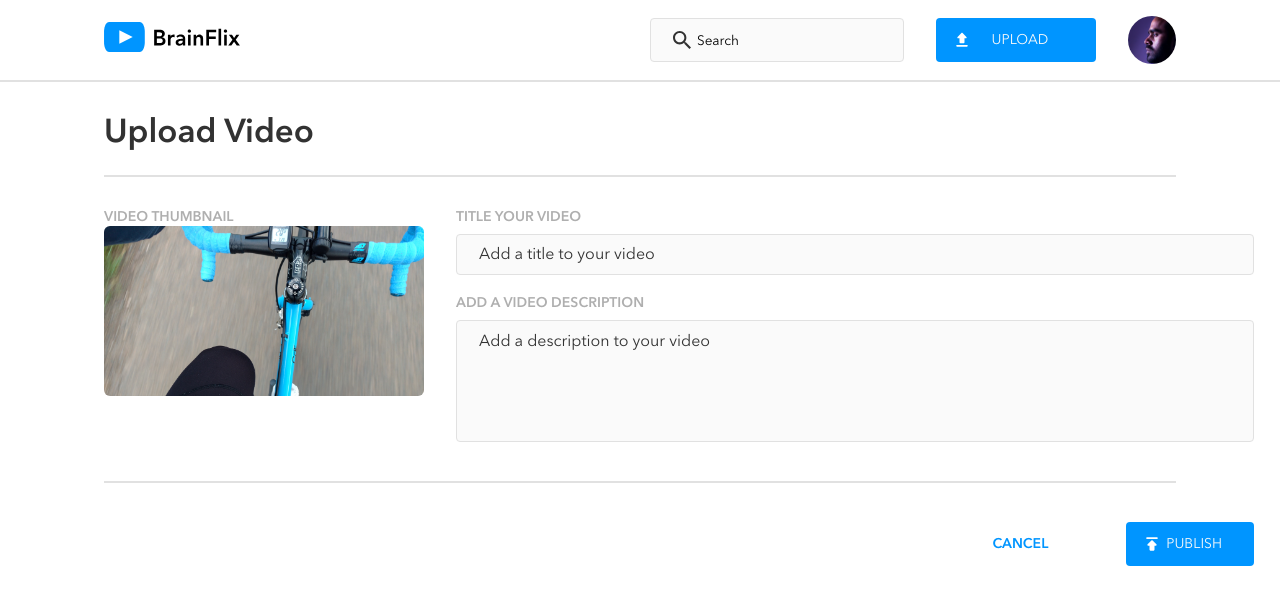
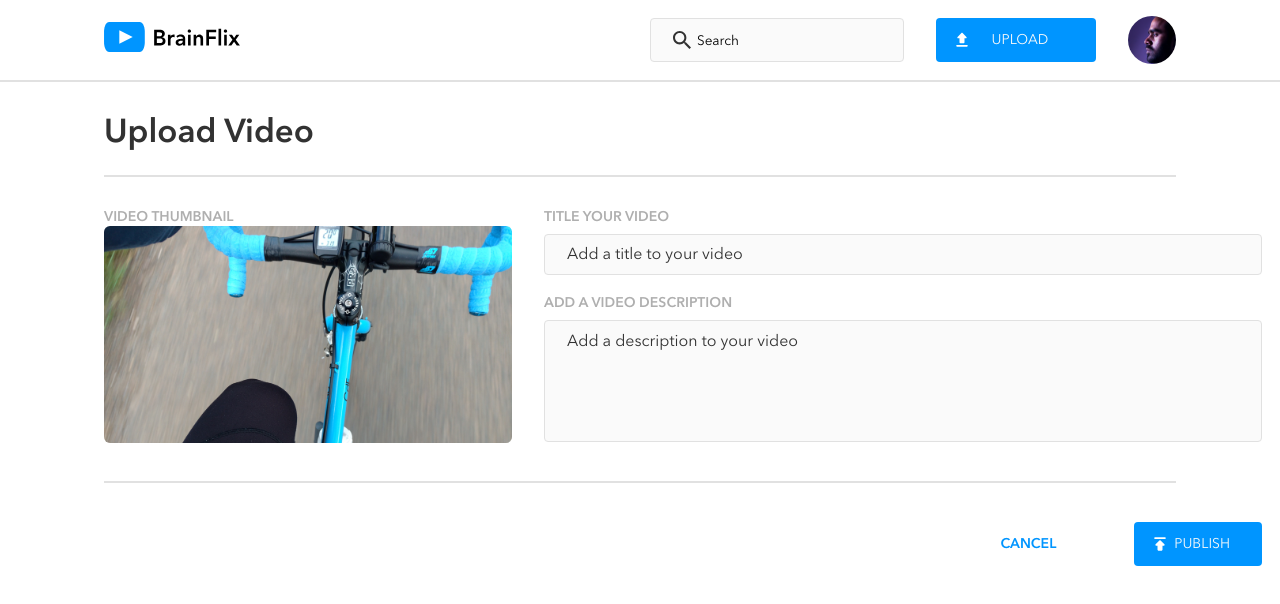
Before and after one commit to Bardia30/bardia-dehbasti-brainflix, a React (Create React App) app: page /upload in a window 1280 px wide. Shown: the top 604 px of the page. Built offline with nearby package versions, Linux system fonts and the light colour scheme.

Commit message:
added some edits to styling

```diff
--- a/src/components/MainComponents/LeftSectionComponents/CommentsComponents/CommentForm.jsx
+++ b/src/components/MainComponents/LeftSectionComponents/CommentsComponents/CommentForm.jsx
@@ -17,7 +17,7 @@ export default function CommentForm() {
                 <label className='comments__input-label'>join the conversation</label>
                 <Search classSearch="comments__search-section" src={null} inputClass="navbar__search-input" placeHolder="Add a new comment" />
             </div>
-            <Upload classUpload="navbar__upload-section" classImg="navbar__upload-icon" classText="navbar__upload-text" icon={commentIcon} alt="comment-icon" text="comment" />
+            <Upload classUpload="navbar__upload-section comments-cta" classImg="navbar__upload-icon" classText="navbar__upload-text" icon={commentIcon} alt="comment-icon" text="comment" />
         </form>
     )
 }
--- a/src/components/MainComponents/LeftSectionComponents/CommentsComponents/Comments.scss
+++ b/src/components/MainComponents/LeftSectionComponents/CommentsComponents/Comments.scss
@@ -38,7 +38,7 @@
         border: $input-border;
         border-radius: 4px;
         padding: 0.75rem 1.375rem;
-        width: 15rem;
+        width: 64vw;
         height: 6rem;
         margin-bottom:1.25rem;
         margin-top:0.5rem;
@@ -48,7 +48,7 @@
             border: $input-focus-border;
         }
         @include tablet{
-            width: 26.5rem;
+            width: 60vw;
             margin-right:2rem;
             height: auto;
             align-items: center;
@@ -128,3 +128,11 @@
         }
     }
 }
+
+
+.comments-cta{
+    width:72vw;
+    @include tablet{
+        width:auto;
+    }
+}
--- a/src/components/MainComponents/VideoUploadComponents/VideoUpload.scss
+++ b/src/components/MainComponents/VideoUploadComponents/VideoUpload.scss
@@ -62,7 +62,7 @@
             margin:0;
         }
         @include desktop{
-            width:20rem;
+            width:25.5rem;
         }
 
     }
@@ -115,7 +115,7 @@
         }
         @include desktop{
             margin-right: 0;
-            width: 47rem;
+            width: 42rem;
         }
         &::placeholder{
             @include font;
--- a/src/pages/Main.jsx
+++ b/src/pages/Main.jsx
@@ -2,12 +2,12 @@ import React, { useState } from 'react';
 import Video from '../components/MainComponents/VideoComponents/Video';
 import MainBottomSection from '../components/MainComponents/MainBottomSection/MainBottomSection';
 import detailVideosData from '../data/video-details.json';
-import videosData from '../data/videos.json';
+import videosDataJson from '../data/videos.json';
 
 export default function Main() {
 
     const [currentVideo, setCurrentVideo] = useState(detailVideosData[0])
-
+    const [videosData, setVideosData] = useState(videosDataJson) //ask if this is ok for 1st comment line
 
     const handleVideoSelect = (id) => {
         detailVideosData.forEach(video => {
```
